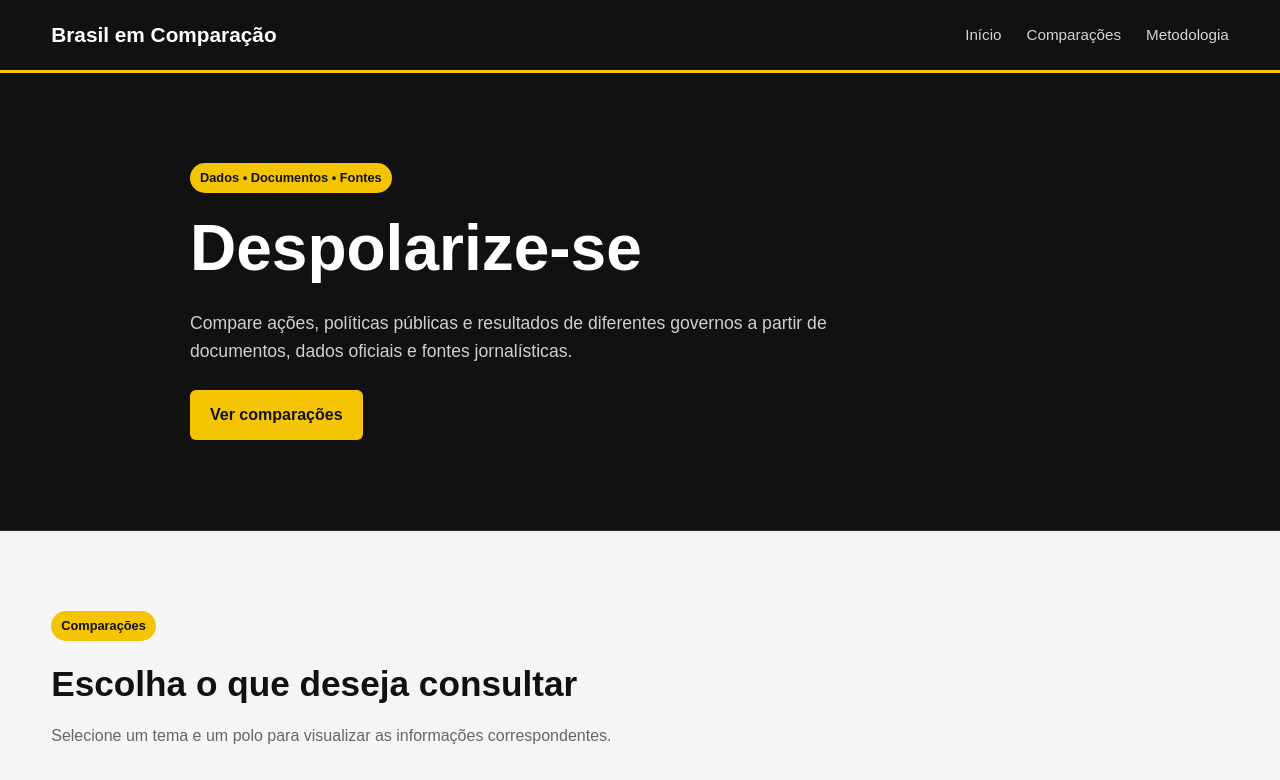
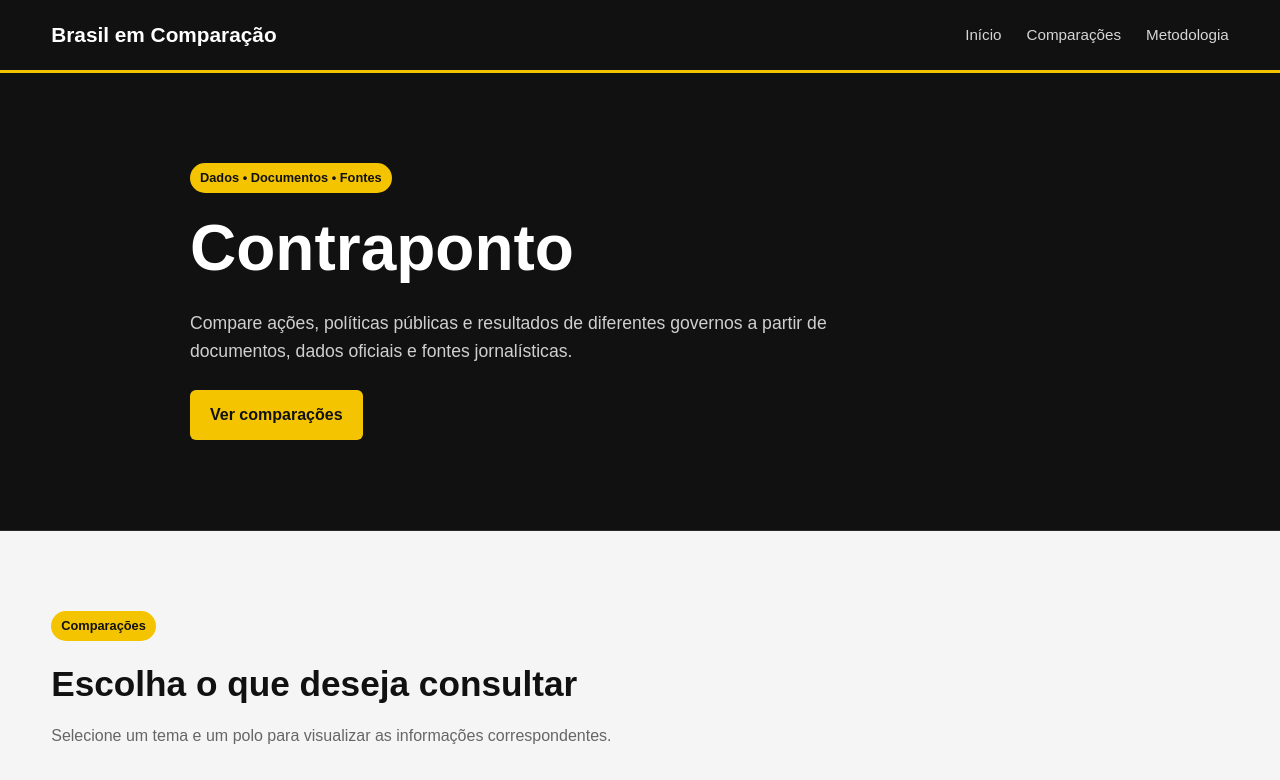
Before and after one commit to Nuillexe/despolarise-se, a plain HTML site: page index.html in a window 1280 px wide. Shown: the top 780 px of the page. Drawn offline with Linux system fonts and the light colour scheme.

Commit message:
trocando titulo

```diff
--- a/index.html
+++ b/index.html
@@ -35,7 +35,7 @@
         <div class="container">
           <span class="tag"> Dados • Documentos • Fontes </span>
 
-          <h1>Despolarize-se</h1>
+          <h1>Contraponto</h1>
 
           <p>
             Compare ações, políticas públicas e resultados de diferentes
```
